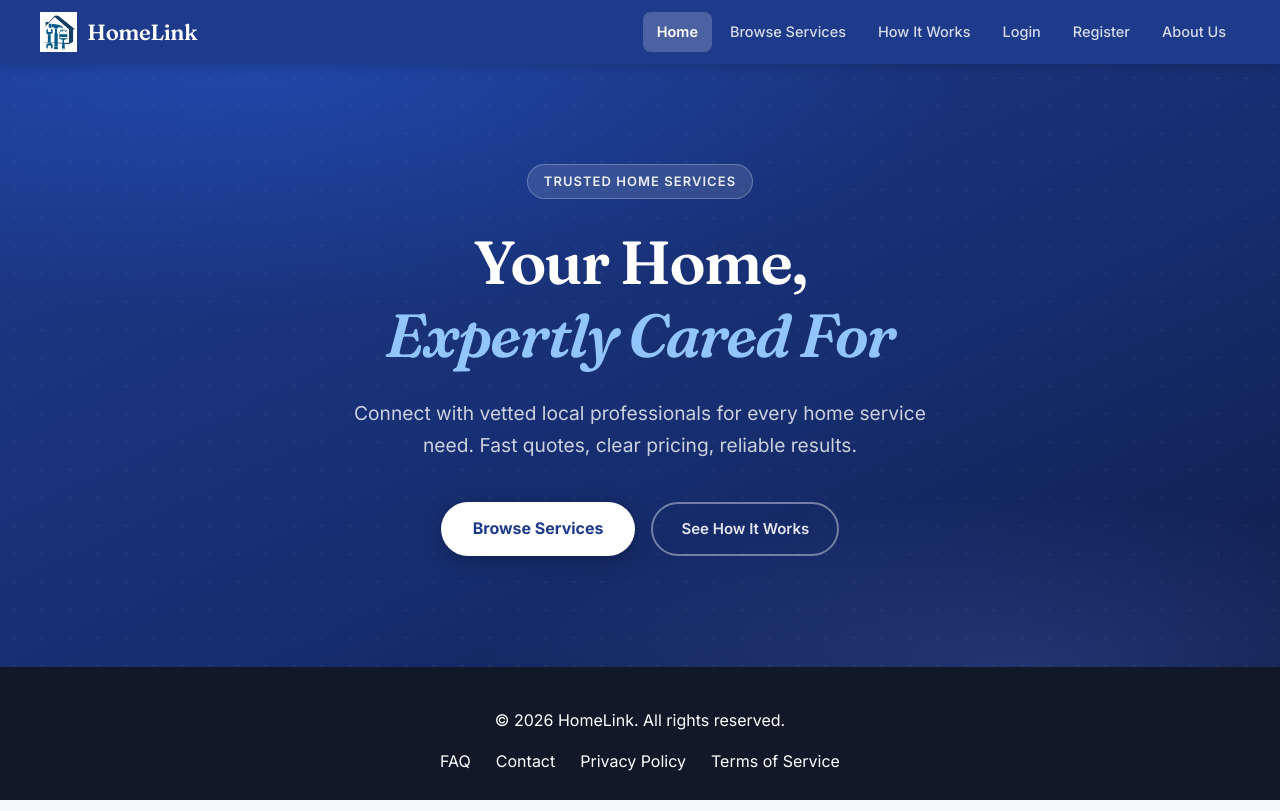
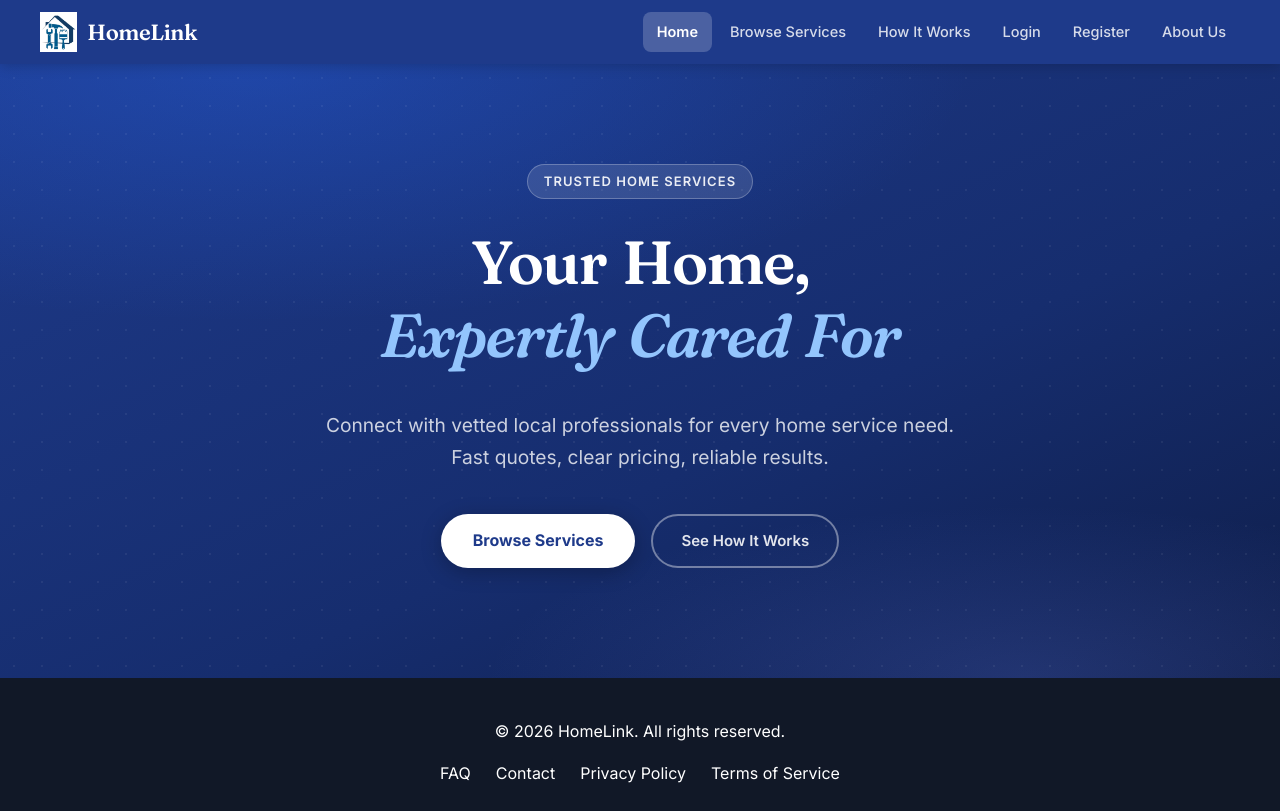
Before and after one commit to garrettvernon115/HomeLink, an Angular app in the folder frontend/: page / in a window 1280 px wide. Built offline with nearby package versions, Linux system fonts and the light colour scheme.

Commit message:
Adjust hero subtitle line break, word spacing, and title margin

```diff
--- a/frontend/src/app/homepage/home/homepage.component.html
+++ b/frontend/src/app/homepage/home/homepage.component.html
@@ -3,7 +3,7 @@
     <div class="hero-badge">Trusted Home Services</div>
     <h1 class="hero-title">Your Home,<br><em>Expertly Cared For</em></h1>
     <p class="hero-subtitle">
-      Connect with vetted local professionals for every home service need.
+      Connect with vetted local professionals for every home service need.<br>
       Fast quotes, clear pricing, reliable results.
     </p>
     <div class="hero-actions">
--- a/frontend/src/app/homepage/home/homepage.component.scss
+++ b/frontend/src/app/homepage/home/homepage.component.scss
@@ -52,8 +52,9 @@
   font-size: clamp(2.4rem, 5.5vw, 3.8rem);
   font-weight: 600;
   letter-spacing: -0.03em;
+  word-spacing: 0.08em;
   color: white;
-  margin-bottom: 24px;
+  margin-bottom: 36px;
 
   em {
     font-style: italic;
@@ -65,7 +66,7 @@
   font-size: clamp(1rem, 2vw, 1.2rem);
   line-height: 1.7;
   color: rgba(255, 255, 255, 0.78);
-  max-width: 580px;
+  max-width: 680px;
   margin: 0 auto 40px;
 }
 
```
